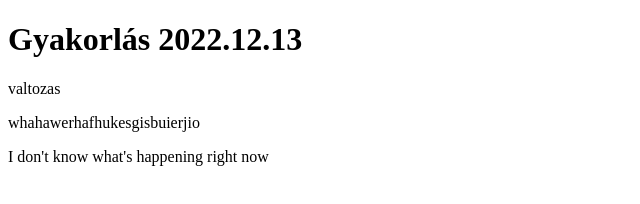
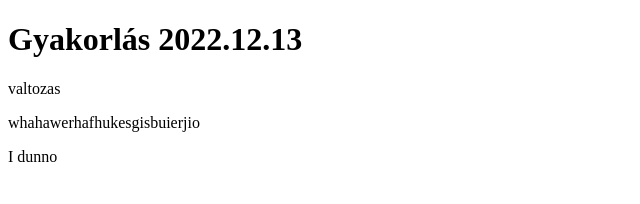
Before and after one commit to SzoradAnna/Ckik11Csop1kozos, a plain HTML site: page index.html in a window 1280 px wide. Shown: the whole page, without its empty margins (0-640 px from the left). Drawn offline with Linux system fonts and the light colour scheme.

Commit message:
változás

```diff
--- a/index.html
+++ b/index.html
@@ -10,6 +10,7 @@
     <h1>Gyakorlás 2022.12.13</h1>
     <p>valtozas</p>
     <p>whahawerhafhukesgisbuierjio</p>
-    <p>I don't know what's happening right now</p>
+
+    <p>I dunno</p>
 </body>
 </html>
```
